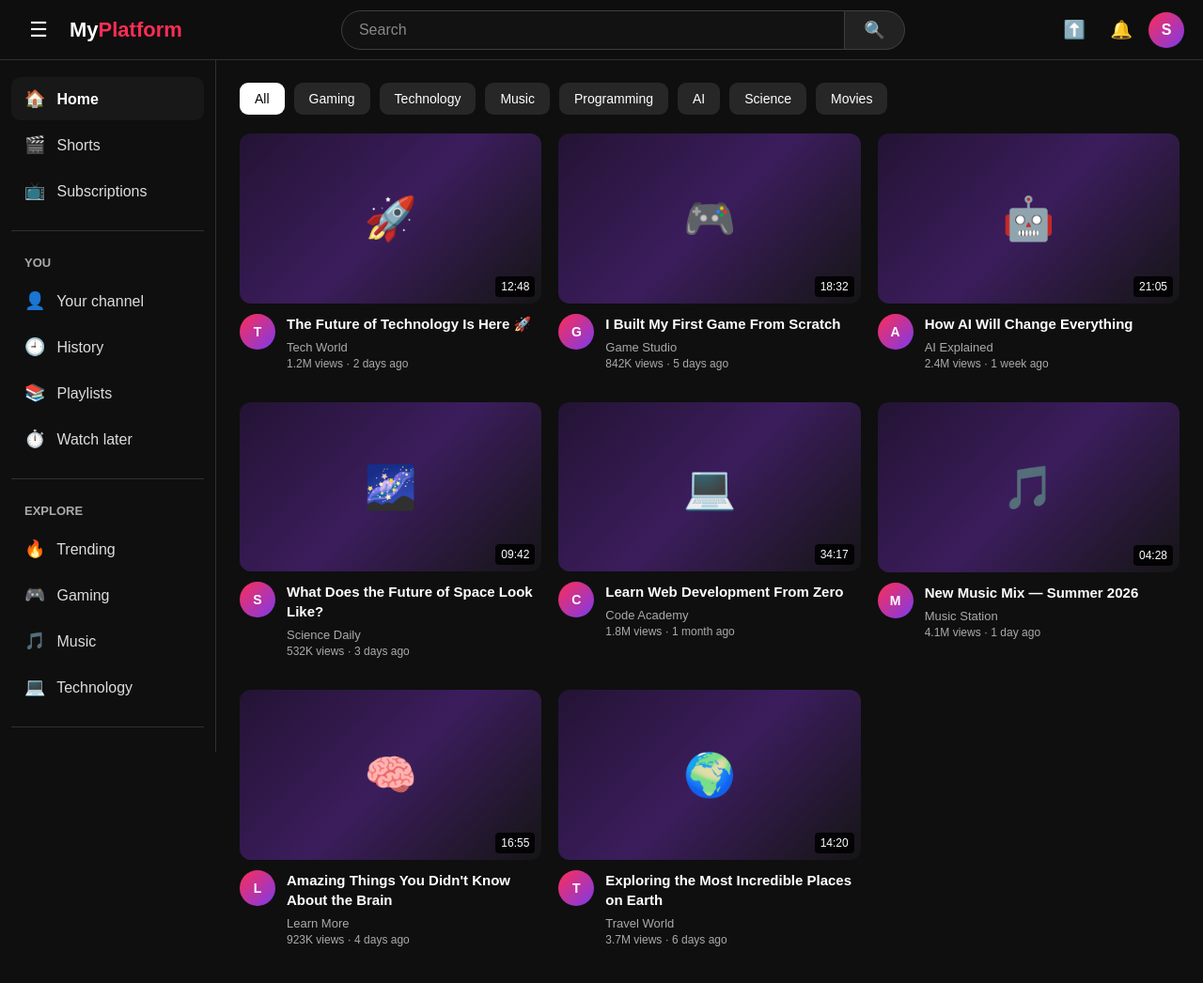
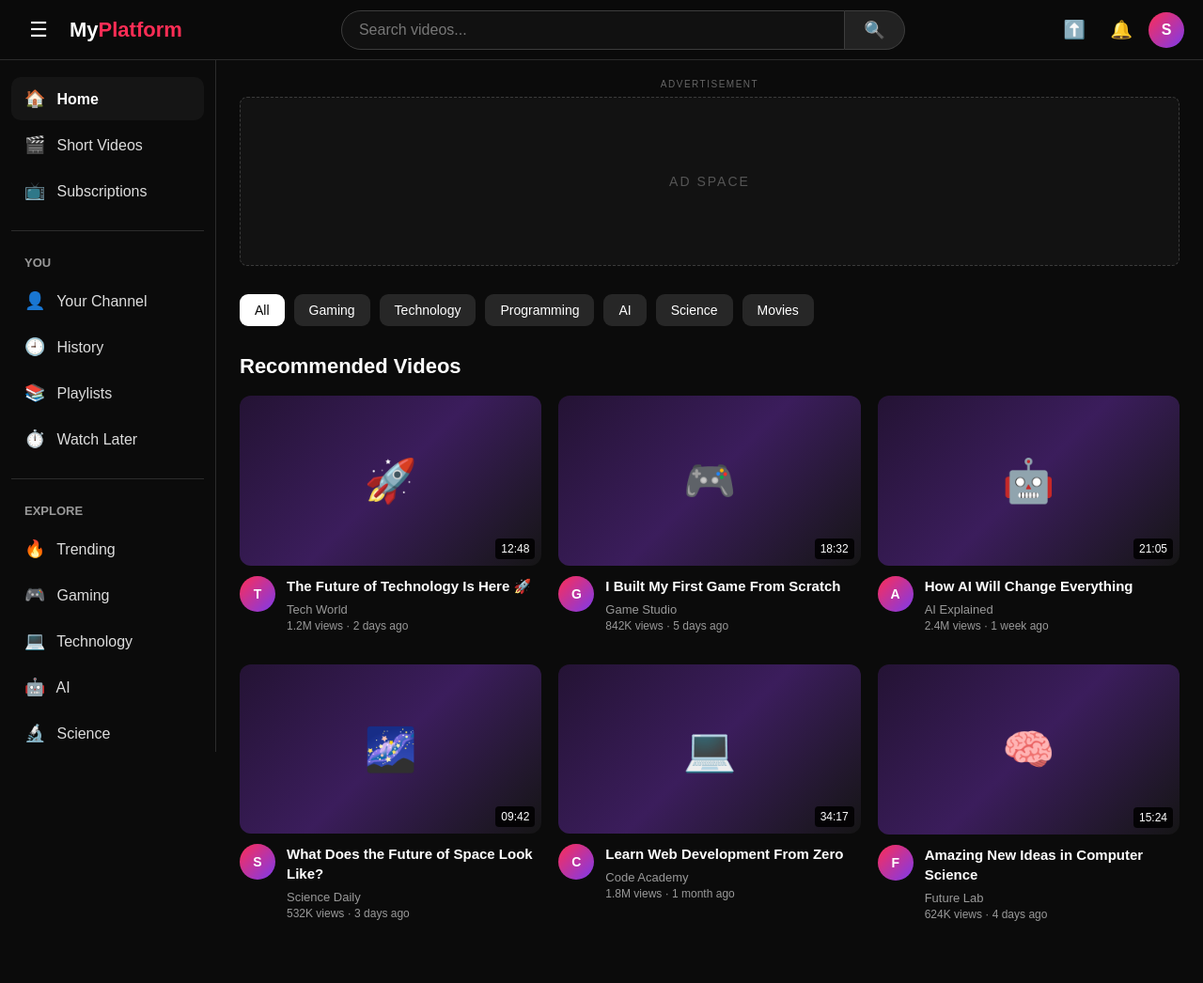
Before and after one commit to 099samipgupta-lang/my-platform, a website: page public/index.html in a window 1280 px wide. Shown: the whole page at 94% size. Drawn offline with Linux system fonts and the light colour scheme.

Commit message:
Create professional social platform UI

```diff
--- a/public/index.html
+++ b/public/index.html
@@ -12,12 +12,12 @@
 }
 
 :root {
-            --bg: #0f0f0f;
-            --surface: #181818;
-            --surface-hover: #272727;
+    --bg: #0b0b0b;
+    --surface: #151515;
+    --surface-hover: #242424;
     --text: #ffffff;
-            --muted: #aaaaaa;
-            --border: #303030;
+    --muted: #999999;
+    --border: #2c2c2c;
     --accent: #ff2d55;
 }
 
@@ -49,7 +49,7 @@
 
     height: 64px;
 
-            background: rgba(15, 15, 15, 0.96);
+    background: rgba(11,11,11,0.97);
     border-bottom: 1px solid var(--border);
 
     display: flex;
@@ -69,7 +69,6 @@
     color: white;
 
     border-radius: 50%;
-
     font-size: 22px;
 }
 
@@ -90,7 +89,9 @@
     color: var(--accent);
 }
 
-        /* SEARCH */
+/* =========================
+   SEARCH
+========================= */
 
 .search-container {
     flex: 1;
@@ -104,7 +105,6 @@
 
 .search-box {
     width: min(600px, 100%);
-
     display: flex;
 }
 
@@ -113,15 +113,14 @@
 
     height: 42px;
 
-            background: #121212;
-            border: 1px solid #3f3f3f;
+    background: #111;
+    border: 1px solid #3d3d3d;
 
     border-radius: 22px 0 0 22px;
 
     padding: 0 18px;
 
     color: white;
-
     outline: none;
 }
 
@@ -130,20 +129,19 @@
 }
 
 .search-input::placeholder {
-            color: #888;
+    color: #777;
 }
 
 .search-button {
     width: 64px;
 
-            border: 1px solid #3f3f3f;
+    border: 1px solid #3d3d3d;
     border-left: none;
 
     background: #222;
     color: white;
 
     border-radius: 0 22px 22px 0;
-
     font-size: 18px;
 }
 
@@ -151,7 +149,9 @@
     background: #303030;
 }
 
-        /* TOP ACTIONS */
+/* =========================
+   TOP ACTIONS
+========================= */
 
 .top-actions {
     display: flex;
@@ -167,7 +167,6 @@
     background: transparent;
 
     color: white;
-
     border-radius: 50%;
 
     font-size: 19px;
@@ -182,13 +181,11 @@
     height: 38px;
 
     border: none;
-
     border-radius: 50%;
 
     background: linear-gradient(135deg, #ff2d55, #7c3aed);
 
     color: white;
-
     font-weight: bold;
 }
 
@@ -212,6 +209,8 @@
     overflow-y: auto;
 
     border-right: 1px solid var(--border);
+
+    z-index: 900;
 }
 
 .sidebar-section {
@@ -262,10 +261,63 @@
 
 .sidebar-icon {
     display: inline-block;
+    width: 30px;
+    font-size: 18px;
+}
 
-            width: 30px;
+/* =========================
+   LARGE TOP ADVERTISEMENT
+========================= */
 
-            font-size: 18px;
+.top-ad {
+    margin-left: 230px;
+
+    padding:
+        84px
+        25px
+        20px;
+
+    background: var(--bg);
+}
+
+.ad-label {
+    width: 100%;
+    max-width: 1200px;
+
+    margin: 0 auto 8px;
+
+    color: #666;
+
+    font-size: 10px;
+    text-align: center;
+
+    letter-spacing: 1.5px;
+}
+
+.ad-slot {
+    width: 100%;
+    max-width: 1200px;
+
+    height: 180px;
+
+    margin: auto;
+
+    background: #121212;
+
+    border: 1px dashed #3b3b3b;
+
+    border-radius: 8px;
+
+    display: flex;
+
+    align-items: center;
+    justify-content: center;
+
+    color: #555;
+
+    font-size: 14px;
+
+    letter-spacing: 2px;
 }
 
 /* =========================
@@ -275,10 +327,10 @@
 .main {
     margin-left: 230px;
 
-            padding-top: 88px;
-            padding-left: 25px;
-            padding-right: 25px;
-            padding-bottom: 80px;
+    padding:
+        10px
+        25px
+        80px;
 }
 
 .content {
@@ -286,7 +338,9 @@
     margin: auto;
 }
 
-        /* CATEGORY BAR */
+/* =========================
+   CATEGORY BAR
+========================= */
 
 .categories {
     display: flex;
@@ -330,6 +384,16 @@
 }
 
 /* =========================
+   FEATURED SECTION
+========================= */
+
+.section-title {
+    margin: 10px 0 18px;
+
+    font-size: 22px;
+}
+
+/* =========================
    VIDEO GRID
 ========================= */
 
@@ -342,13 +406,14 @@
     gap: 34px 18px;
 }
 
-        /* VIDEO CARD */
-
 .video-card {
     min-width: 0;
-
     cursor: pointer;
 }
+
+/* =========================
+   THUMBNAIL
+========================= */
 
 .thumbnail {
     position: relative;
@@ -370,6 +435,7 @@
     overflow: hidden;
 
     display: flex;
+
     align-items: center;
     justify-content: center;
 
@@ -388,7 +454,7 @@
     right: 7px;
     bottom: 7px;
 
-            background: rgba(0, 0, 0, 0.85);
+    background: rgba(0,0,0,0.85);
 
     color: white;
 
@@ -398,6 +464,10 @@
 
     font-size: 12px;
 }
+
+/* =========================
+   VIDEO INFORMATION
+========================= */
 
 .video-info {
     display: flex;
@@ -416,9 +486,14 @@
     border-radius: 50%;
 
     background:
-                linear-gradient(135deg, #ff2d55, #7c3aed);
+        linear-gradient(
+            135deg,
+            #ff2d55,
+            #7c3aed
+        );
 
     display: flex;
+
     align-items: center;
     justify-content: center;
 
@@ -440,6 +515,7 @@
     font-weight: 600;
 
     display: -webkit-box;
+
     -webkit-line-clamp: 2;
     -webkit-box-orient: vertical;
 
@@ -463,7 +539,7 @@
 }
 
 /* =========================
-           MOBILE NAVIGATION
+   MOBILE NAV
 ========================= */
 
 .mobile-nav {
@@ -495,10 +571,13 @@
         font-size: 21px;
     }
 
+    .top-ad {
+        margin-left: 76px;
+    }
+
     .main {
         margin-left: 76px;
     }
-
 }
 
 @media (max-width: 650px) {
@@ -541,10 +620,30 @@
         display: none;
     }
 
+    /* MOBILE AD */
+
+    .top-ad {
+        margin-left: 0;
+
+        padding:
+            74px
+            10px
+            15px;
+    }
+
+    .ad-slot {
+        height: 140px;
+    }
+
+    /* MAIN */
+
     .main {
         margin-left: 0;
 
-                padding: 78px 10px 80px;
+        padding:
+            10px
+            10px
+            80px;
     }
 
     .video-grid {
@@ -557,6 +656,8 @@
         border-radius: 9px;
     }
 
+    /* MOBILE NAV */
+
     .mobile-nav {
         position: fixed;
 
@@ -568,7 +669,8 @@
 
         height: 64px;
 
-                background: rgba(18, 18, 18, 0.97);
+        background:
+            rgba(18,18,18,0.97);
 
         border-top: 1px solid var(--border);
 
@@ -599,9 +701,7 @@
     .mobile-nav button.active {
         color: white;
     }
-
 }
-
 </style>
 </head>
 
@@ -629,7 +729,7 @@
                 class="search-input"
                 id="searchInput"
                 type="search"
-                placeholder="Search"
+                placeholder="Search videos..."
             >
 
             <button
@@ -674,28 +774,21 @@
     <div class="sidebar-section">
 
         <button class="sidebar-item active">
-
             <span class="sidebar-icon">🏠</span>
             <span class="sidebar-text">Home</span>
-
         </button>
 
         <button class="sidebar-item">
-
             <span class="sidebar-icon">🎬</span>
-            <span class="sidebar-text">Shorts</span>
-
+            <span class="sidebar-text">Short Videos</span>
         </button>
 
         <button class="sidebar-item">
-
             <span class="sidebar-icon">📺</span>
             <span class="sidebar-text">Subscriptions</span>
-
         </button>
 
     </div>
-
 
     <div class="sidebar-section">
 
@@ -704,35 +797,26 @@
         </div>
 
         <button class="sidebar-item">
-
             <span class="sidebar-icon">👤</span>
-            <span class="sidebar-text">Your channel</span>
-
+            <span class="sidebar-text">Your Channel</span>
         </button>
 
         <button class="sidebar-item">
-
             <span class="sidebar-icon">🕘</span>
             <span class="sidebar-text">History</span>
-
         </button>
 
         <button class="sidebar-item">
-
             <span class="sidebar-icon">📚</span>
             <span class="sidebar-text">Playlists</span>
-
         </button>
 
         <button class="sidebar-item">
-
             <span class="sidebar-icon">⏱️</span>
-            <span class="sidebar-text">Watch later</span>
-
+            <span class="sidebar-text">Watch Later</span>
         </button>
 
     </div>
-
 
     <div class="sidebar-section">
 
@@ -741,36 +825,50 @@
         </div>
 
         <button class="sidebar-item">
-
             <span class="sidebar-icon">🔥</span>
             <span class="sidebar-text">Trending</span>
-
         </button>
 
         <button class="sidebar-item">
-
             <span class="sidebar-icon">🎮</span>
             <span class="sidebar-text">Gaming</span>
-
         </button>
 
         <button class="sidebar-item">
-
-            <span class="sidebar-icon">🎵</span>
-            <span class="sidebar-text">Music</span>
-
+            <span class="sidebar-icon">💻</span>
+            <span class="sidebar-text">Technology</span>
         </button>
 
         <button class="sidebar-item">
+            <span class="sidebar-icon">🤖</span>
+            <span class="sidebar-text">AI</span>
+        </button>
 
-            <span class="sidebar-icon">💻</span>
-            <span class="sidebar-text">Technology</span>
-
+        <button class="sidebar-item">
+            <span class="sidebar-icon">🔬</span>
+            <span class="sidebar-text">Science</span>
         </button>
 
     </div>
 
 </aside>
+
+
+<!-- =========================
+     LARGE AD AREA
+========================= -->
+
+<section class="top-ad">
+
+    <div class="ad-label">
+        ADVERTISEMENT
+    </div>
+
+    <div class="ad-slot">
+        AD SPACE
+    </div>
+
+</section>
 
 
 <!-- =========================
@@ -781,7 +879,7 @@
 
     <div class="content">
 
-        <!-- CATEGORY BAR -->
+        <!-- CATEGORIES -->
 
         <div class="categories">
 
@@ -795,10 +893,6 @@
 
             <button class="category">
                 Technology
-            </button>
-
-            <button class="category">
-                Music
             </button>
 
             <button class="category">
@@ -820,14 +914,17 @@
         </div>
 
 
+        <h2 class="section-title">
+            Recommended Videos
+        </h2>
+
+
         <!-- VIDEO GRID -->
 
         <section
             class="video-grid"
             id="videoGrid"
         >
-
-            <!-- VIDEO 1 -->
 
             <article class="video-card">
 
@@ -866,8 +963,6 @@
             </article>
 
 
-            <!-- VIDEO 2 -->
-
             <article class="video-card">
 
                 <div class="thumbnail">
@@ -904,8 +999,6 @@
 
             </article>
 
-
-            <!-- VIDEO 3 -->
 
             <article class="video-card">
 
@@ -944,8 +1037,6 @@
             </article>
 
 
-            <!-- VIDEO 4 -->
-
             <article class="video-card">
 
                 <div class="thumbnail">
@@ -982,8 +1073,6 @@
 
             </article>
 
-
-            <!-- VIDEO 5 -->
 
             <article class="video-card">
 
@@ -1022,114 +1111,34 @@
             </article>
 
 
-            <!-- VIDEO 6 -->
-
             <article class="video-card">
 
                 <div class="thumbnail">
-                    🎵
+                    🧠
 
                     <span class="duration">
-                        04:28
+                        15:24
                     </span>
                 </div>
 
                 <div class="video-info">
 
                     <div class="channel-avatar">
-                        M
+                        F
                     </div>
 
                     <div class="video-details">
 
                         <h3 class="video-title">
-                            New Music Mix — Summer 2026
+                            Amazing New Ideas in Computer Science
                         </h3>
 
                         <div class="channel-name">
-                            Music Station
+                            Future Lab
                         </div>
 
                         <div class="video-meta">
-                            4.1M views · 1 day ago
-                        </div>
-
-                    </div>
-
-                </div>
-
-            </article>
-
-
-            <!-- VIDEO 7 -->
-
-            <article class="video-card">
-
-                <div class="thumbnail">
-                    🧠
-
-                    <span class="duration">
-                        16:55
-                    </span>
-                </div>
-
-                <div class="video-info">
-
-                    <div class="channel-avatar">
-                        L
-                    </div>
-
-                    <div class="video-details">
-
-                        <h3 class="video-title">
-                            Amazing Things You Didn't Know About the Brain
-                        </h3>
-
-                        <div class="channel-name">
-                            Learn More
-                        </div>
-
-                        <div class="video-meta">
-                            923K views · 4 days ago
-                        </div>
-
-                    </div>
-
-                </div>
-
-            </article>
-
-
-            <!-- VIDEO 8 -->
-
-            <article class="video-card">
-
-                <div class="thumbnail">
-                    🌍
-
-                    <span class="duration">
-                        14:20
-                    </span>
-                </div>
-
-                <div class="video-info">
-
-                    <div class="channel-avatar">
-                        T
-                    </div>
-
-                    <div class="video-details">
-
-                        <h3 class="video-title">
-                            Exploring the Most Incredible Places on Earth
-                        </h3>
-
-                        <div class="channel-name">
-                            Travel World
-                        </div>
-
-                        <div class="video-meta">
-                            3.7M views · 6 days ago
+                            624K views · 4 days ago
                         </div>
 
                     </div>
@@ -1146,44 +1155,34 @@
 
 
 <!-- =========================
-     MOBILE NAV
+     MOBILE NAVIGATION
 ========================= -->
 
 <nav class="mobile-nav">
 
     <button class="active">
-
         🏠
         <span>Home</span>
-
     </button>
 
     <button>
-
-        🎬
-        <span>Shorts</span>
-
-    </button>
-
-    <button onclick="uploadVideo()">
-
-        ➕
-        <span>Create</span>
-
+        🔥
+        <span>Trending</span>
     </button>
 
     <button>
-
-        📺
-        <span>Subscriptions</span>
-
+        ⬆️
+        <span>Upload</span>
     </button>
 
     <button>
+        📺
+        <span>Library</span>
+    </button>
 
+    <button>
         👤
-        <span>You</span>
-
+        <span>Profile</span>
     </button>
 
 </nav>
@@ -1191,32 +1190,48 @@
 
 <script>
 
+/* =========================
+   SEARCH
+========================= */
+
 function searchVideos() {
 
     const input =
         document.getElementById("searchInput");
 
     const query =
-            input.value.trim();
+        input.value.trim().toLowerCase();
 
-        if (query === "") {
-            alert("Please enter something to search.");
-            return;
+    const cards =
+        document.querySelectorAll(".video-card");
+
+    cards.forEach(card => {
+
+        const title =
+            card.querySelector(".video-title")
+                .textContent
+                .toLowerCase();
+
+        const channel =
+            card.querySelector(".channel-name")
+                .textContent
+                .toLowerCase();
+
+        if (
+            query === "" ||
+            title.includes(query) ||
+            channel.includes(query)
+        ) {
+            card.style.display = "";
+        } else {
+            card.style.display = "none";
         }
 
-        alert("Search for: " + query);
-
+    });
 }
 
 
-    function uploadVideo() {
-
-        alert(
-            "Video uploading will be added in the next stage."
-        );
-
-    }
-
+/* SEARCH WITH ENTER */
 
 document
     .getElementById("searchInput")
@@ -1229,18 +1244,36 @@
     });
 
 
-    const categories =
-        document.querySelectorAll(".category");
+/* =========================
+   UPLOAD
+========================= */
 
-    categories.forEach(function(category) {
+function uploadVideo() {
 
-        category.addEventListener("click", function() {
+    alert(
+        "Upload system will be connected to your backend."
+    );
 
-            categories.forEach(function(item) {
-                item.classList.remove("active");
-            });
+}
 
-            category.classList.add("active");
+
+/* =========================
+   CATEGORY BUTTONS
+========================= */
+
+document
+    .querySelectorAll(".category")
+    .forEach(button => {
+
+        button.addEventListener("click", function() {
+
+            document
+                .querySelectorAll(".category")
+                .forEach(btn =>
+                    btn.classList.remove("active")
+                );
+
+            this.classList.add("active");
 
         });
 
```
Lines whose indentation alone changed are shown as unchanged.
